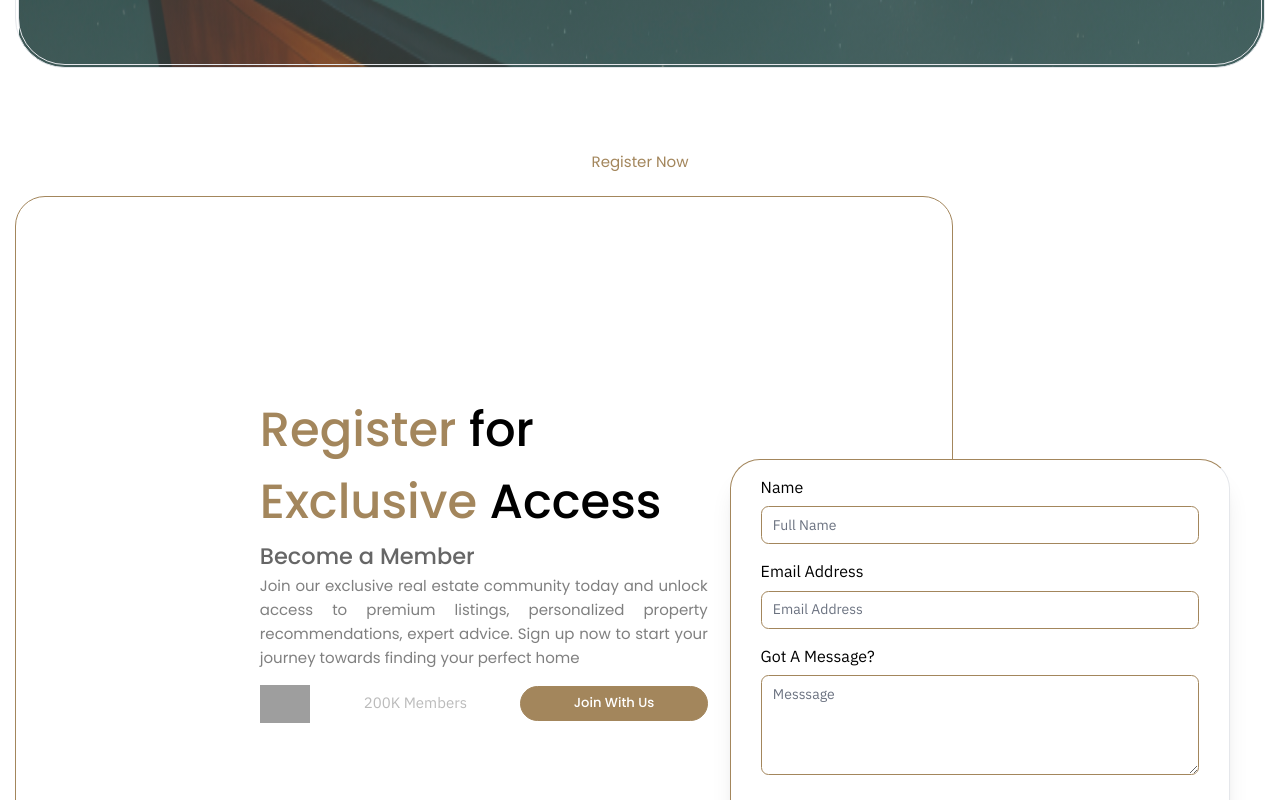
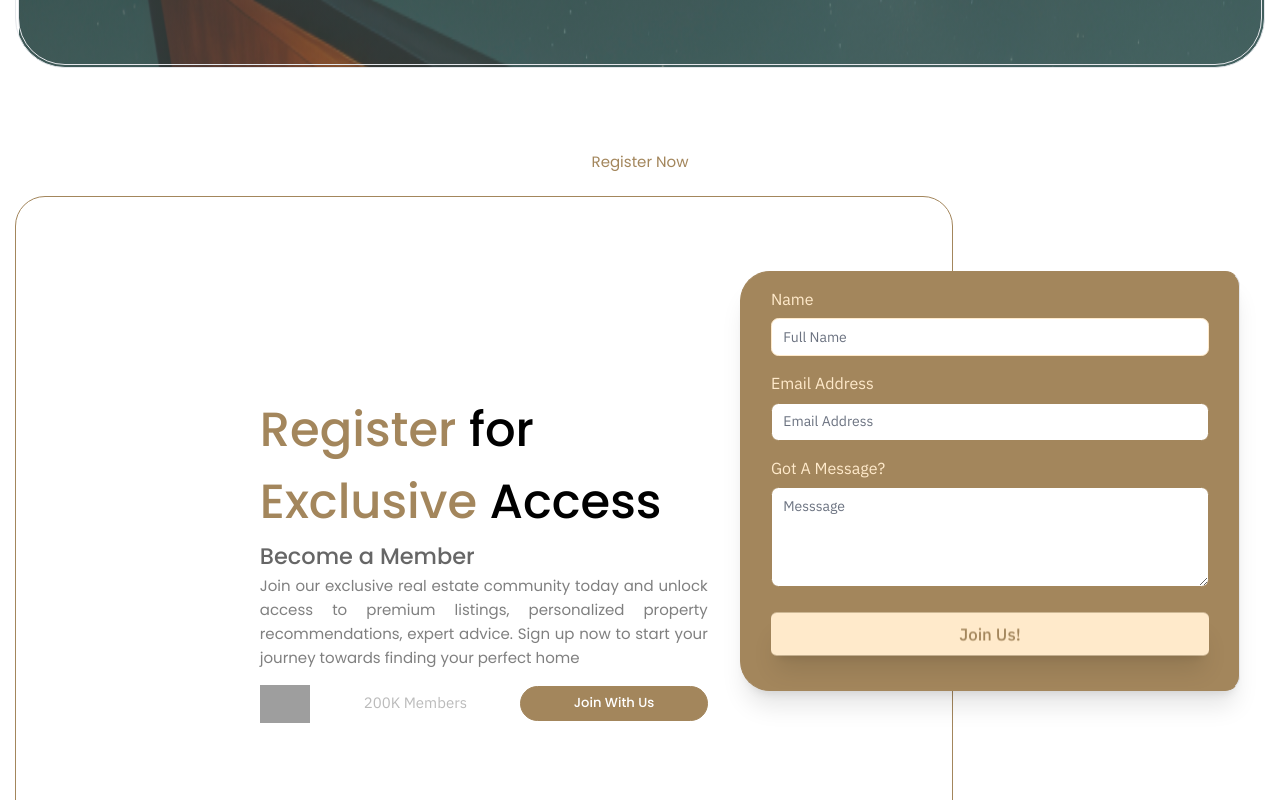
Before and after one commit to RereTooki/MS-Real-Estate-Landing, a React (Vite) app: page / in a window 1280 px wide. Shown: the part 4340-5140 px from the top of the page. Built offline with nearby package versions, Linux system fonts and the light colour scheme; grey boxes are pictures that could not be loaded.

Commit message:
done with the site

```diff
--- a/src/App.css
+++ b/src/App.css
@@ -87,12 +87,11 @@
 /* DefaultScrollbars */
 
 .scroll::-webkit-scrollbar {
-  width: 1.8vw; /* width of the entire scrollbar */
+  /* width of the entire scrollbar */
   min-width: 12px;
 }
 .scroll::-webkit-scrollbar-track {
   border-radius: 0px 30px 30px 0px; /* color of the tracking area */
-  background: #ffeacb;
 }
 
 .scroll::-webkit-scrollbar-thumb {
--- a/src/components/ContactMe.tsx
+++ b/src/components/ContactMe.tsx
@@ -54,7 +54,7 @@ const ContactMe = () => {
     <>
       {" "}
       {/* <div className="flex flex-col items-center justify-center p-4 border-4 border-double rounded-[30px] h-full border-[#A3865C] shadow-xl"> */}
-      <div className="w-[40vw] max-w-[500px] max-h-[420px] stab:w-[500px] h-[s400px] shadow-xl rounded-[30px] px-[4%]s py-[s4%] xl:sp-[3%] border-[1px] bordser-r-[#4D4D4] border-y-[#A3865C] border-l-[#A3865C] tab:mt-[10px] xl:mt-0 bg-[] z-20 h-[70vh] px-8 py-4 absolute bottom-[3fvh] left-[7vw] transform -translate-y-[110%] overflow-y-scroll scroll  hover:scale-[1.04] transition ease-in-out duration-500 delay-10 bg-white">
+      <div className="w-[40vw] max-w-[500px] max-h-[420px] shadow-xl rounded-l-[30px] rounded-r-2xl border-[1px] bordser-r-[#4D4D4] border-y-[#A3865C] border-l-[#A3865C] z-20 h-[70vh] px-8 py-4 overflow-y-scroll scroll  hover:scale-[1.02] transition ease-in-out duration-500 delay-10 bg-[#A3865C] text-[#FFEACB]  ">
         <form
           onSubmit={sendMessage}
           className="flex flex-col sborder-2 border-black gap-[15px]"
@@ -71,7 +71,7 @@ const ContactMe = () => {
               required
               value={name}
               onChange={(e) => setName(e.target.value)}
-              className="relative block w-full px-3 py-2 border border-[#A3865C] placeholder-gray-500 text-gray-900 rounded-lg focus:outline-none focus:ring-clrtransparentgreen focus:border-clrtransparentgreen focus:z-10 text-[14px]"
+              className="relative block w-full px-3 py-2 border border-[#FFEACB]   placeholder-gray-500 text-gray-900 rounded-lg focus:outline-none focus:ring-[#FFEACB]   focus:border-[#FFEACB]   focus:z-10 text-[14px]"
               placeholder="Full Name"
             />
             {name.length >= 1 && name.length < 3 && (
@@ -90,7 +90,7 @@ const ContactMe = () => {
               required
               value={email}
               onChange={(e) => setEmail(e.target.value)}
-              className="w-full px-3 py-2 border border-[#A3865C] placeholder-gray-500 text-gray-900 rounded-lg focus:outline-none focus:ring-clrtransparentgreen focus:border-clrtransparentgreen focus:z-10 text-[14px]"
+              className="w-full px-3 py-2 border border-[#A3865C] placeholder-gray-500 text-gray-900 rounded-lg focus:outline-none focus:ring-[#FFEACB]   focus:border-[#FFEACB]   focus:z-10 text-[14px]"
               placeholder="Email Address"
             />
             {email.length >= 1 && email.length < 6 && (
@@ -107,7 +107,7 @@ const ContactMe = () => {
               required
               value={message}
               onChange={(e) => setMessage(e.target.value)}
-              className="w-full px-3 py-2 border border-[#A3865C] placeholder-gray-500 text-gray-900 rounded-lg focus:outline-none focus:ring-clrtransparentgreen focus:border-clrtransparentgreen focus:z-10 text-[14px] h-[10pxs] tab:h-[100px]"
+              className="w-full px-3 py-2 border border-[#A3865C] placeholder-gray-500 text-gray-900 rounded-lg focus:outline-none focus:ring-[#FFEACB]   focus:border-[#FFEACB]   focus:z-10 text-[14px] h-[10pxs] tab:h-[100px]"
               placeholder="Messsage"
             />
             {message.length >= 1 && message.length < 6 && (
@@ -118,7 +118,7 @@ const ContactMe = () => {
             <div className="sborder-2  hover:scale-[1.02] transition ease-in-out duration-500 delay-10 animate-bounce">
               <button
                 type="submit"
-                className="group relative w-full flex justify-center py-2 px-4 border border-transparent text-sm font-medium rounded-md bg-[#FFEACB] hover:bg-generalClr focus:outline-none focus:ring-2 focus:ring-offset-2 focus:ring-indigo-500 shadow-xl text-[14px] tab:text-lg text-[#A3865C] backdrop-opacity-10 hover:backdrop-opacity-95 hover:bg-[#FFEACB]/10 backdrop-invert"
+                className="group relative w-full flex justify-center py-2 px-4 border border-transparent text-sm font-medium rounded-md bg-[#FFEACB]  focus:outline-none focus:ring-2 focus:ring-offset-2 focus:ring-indigo-500 shadow-xl text-[14px] tab:text-lg text-[#A3865C] backdrop-opacity-10 hover:backdrop-opacity-10 hover:bg-black backdrop-invert"
               >
                 Join Us!
               </button>
--- a/src/components/Landing.tsx
+++ b/src/components/Landing.tsx
@@ -140,7 +140,7 @@ const Landing = () => {
           >
             {/* SVG Background */}
             <img
-              className="h-[33vh] w-[20vw] rounded-[28px] object-cover"
+              className="h-[33vh] w-[20vw] rounded-[28px] object-cover over:scale-[1.04] transition ease-in-out duration-500 delay-10   "
               src={curve2}
               alt="curve/square"
             />
@@ -155,7 +155,7 @@ const Landing = () => {
               <div className="flex flex-row gap-4">
                 <div className="sborder-2 ml-2 h-[52px] w-[52px]">
                   <img
-                    className="w-full h-full"
+                    className="w-full h-full "
                     src={customer1}
                     alt="background-img"
                   />
--- a/src/components/Register.tsx
+++ b/src/components/Register.tsx
@@ -5,7 +5,7 @@ import ContactMe from "./ContactMe";
 const Register = () => {
   return (
     <>
-      <div className="h-[100vh] sborder-4 border-double border-black p-4 ibmFont select-none my-14 flex flex-col items-center">
+      <div className="h-[100vh] sborder-4 border-double border-black p-4 ibmFont select-none my-14 flex flex-col items-center relative">
         <p
           className="poppinsFont font-normal text-base text-[#A3865C] mb-6"
           data-aos="zoom-in"
@@ -50,7 +50,7 @@ const Register = () => {
             </div>
           </div>
         </div>
-        <div className="border-4s sh-[80vh] relative animate-bounces">
+        <div className="sborder-4 border-black sh-[80vh] absolute  transform translate-y-[15vh] translate-x-[70%]  animate-bounces">
           <ContactMe />
         </div>
       </div>
```
